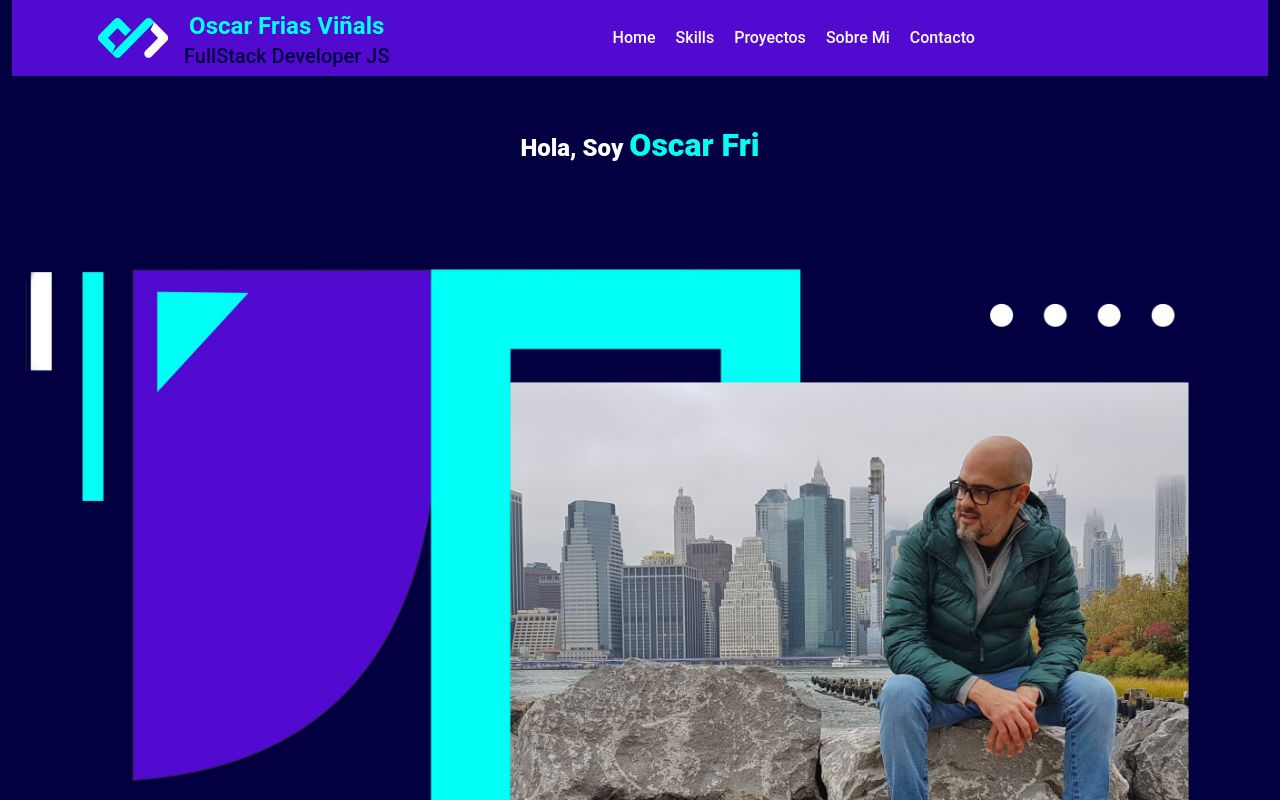
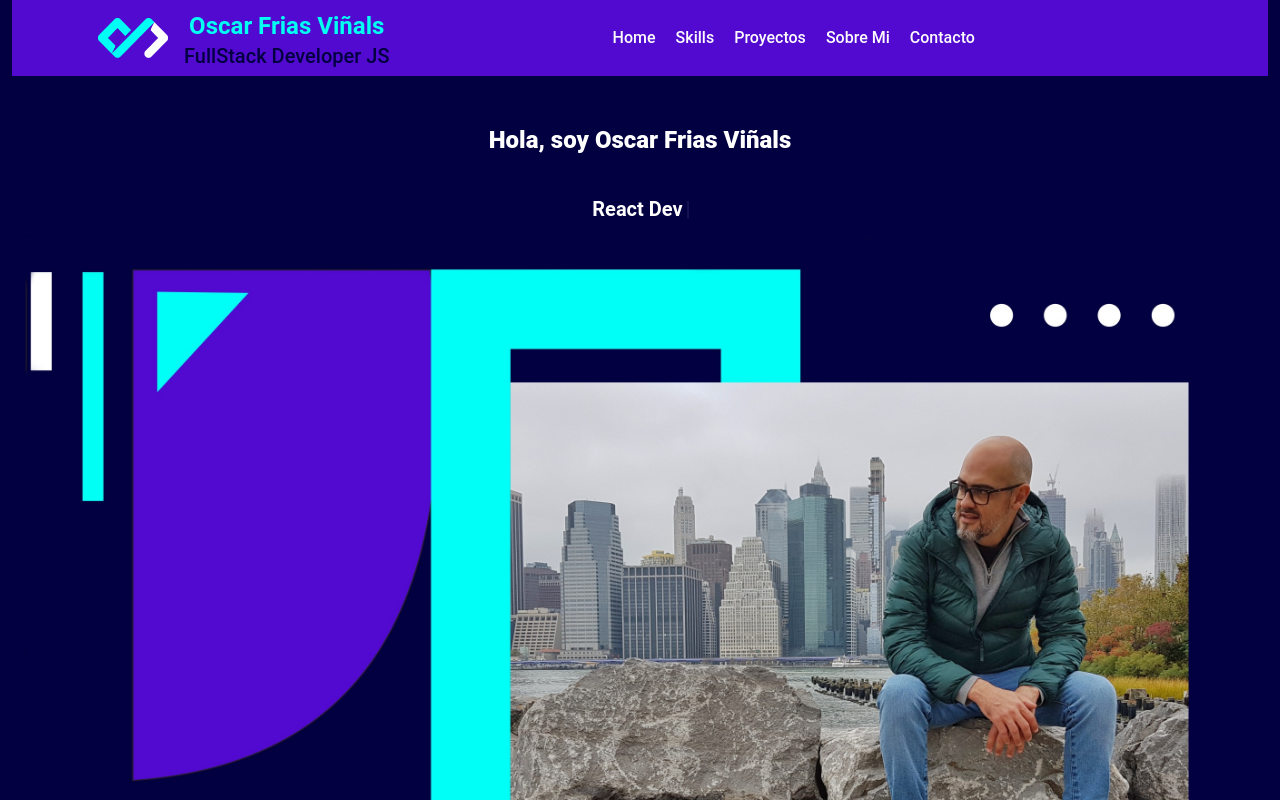
Before and after one commit to ofvinals/Portfolio, a React (Vite) app: page / in a window 1280 px wide. Shown: the top 800 px of the page. Built offline with nearby package versions, Linux system fonts and the light colour scheme; some icons are missing.

Commit message:
modifico texto animado

```diff
--- a/package.json
+++ b/package.json
@@ -13,13 +13,16 @@
     "@emailjs/browser": "^4.3.3",
     "bootstrap": "^5.3.3",
     "emailjs": "^4.0.3",
+    "framer-motion": "^11.2.10",
     "react": "^18.2.0",
     "react-bootstrap": "^2.9.0-beta.1",
     "react-dom": "^18.2.0",
     "react-icons": "^5.0.1",
     "react-router-dom": "^6.22.3",
+    "react-simple-typewriter": "^5.0.1",
     "sweetalert2": "^11.10.6",
-    "tailwind": "^4.0.0"
+    "tailwind": "^4.0.0",
+    "typewriter-effect": "^2.21.0"
   },
   "devDependencies": {
     "@types/react": "^18.2.64",
--- a/src/pages/Home.jsx
+++ b/src/pages/Home.jsx
@@ -5,6 +5,7 @@ import { Proyectos } from './Proyectos';
 import { Skills } from './Skills';
 import '../css/Home.css';
 import { FormContact } from './FormContact';
+import { Typewriter } from 'react-simple-typewriter';
 
 export const Home = () => {
 	const [nameIndex, setNameIndex] = useState(0);
@@ -42,11 +43,19 @@ export const Home = () => {
 			<Header onMenuClick={scrollToSection} />
 			<div className='d-flex flex-column justify-content-around align-items-center '>
 				<h1 id='title-info' className='title-info'>
-					Hola, Soy{' '}
-					<span className='homename'>{nameText.slice(0, nameIndex)} </span>
+					Hola, soy Oscar Frias Viñals
 				</h1>
-				<p id='subtitle-info' className='subtitle-info text-white'>
-					{subtitleText.slice(0, subtitleIndex)}
+				<p className='subtitle-info text-white'>
+					<Typewriter
+						words={[
+							'Fullstack DeveloperJS',
+							'React Developer',
+							'Junior Developer',
+						]}
+						loop={0}
+						typeSpeed={50}
+						cursor={true}
+					/>
 				</p>
 			</div>
 
```
Also changed, not shown: 1 other file (tests, documents, lock files or other folders).
